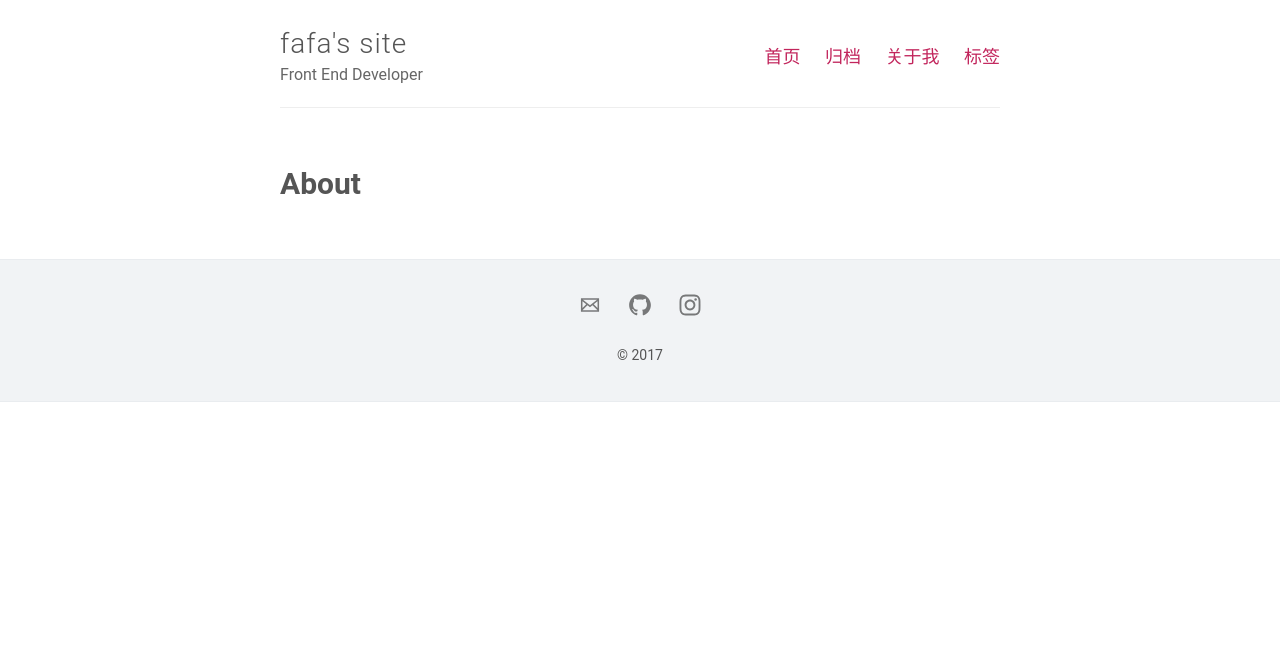
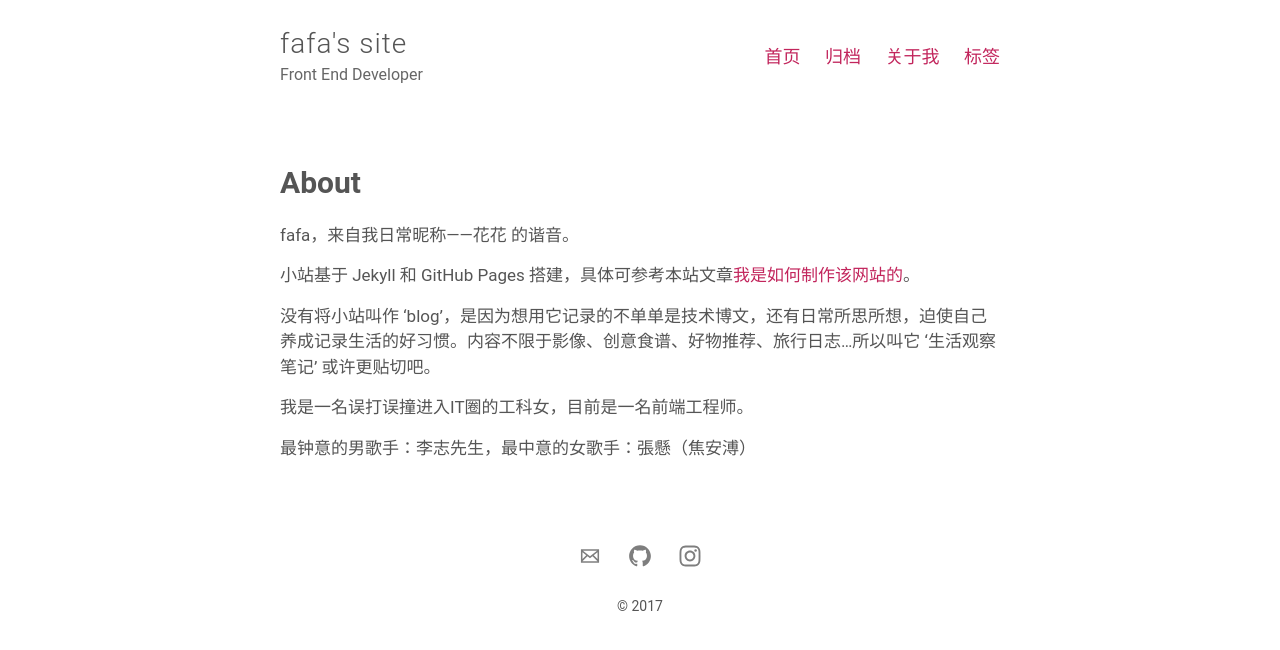
Before and after one commit to CassieRan/CassieRan.github.io, a Jekyll site: the page built from about.md, in a window 1280 px wide. Shown: the top 650 px of the page. Built offline with Jekyll 4.4.1, drawn with Linux system fonts in a browser that asks for light colours; some web fonts are replaced.

Commit message:
modified styles

```diff
--- a/_sass/_variables.scss
+++ b/_sass/_variables.scss
@@ -151,7 +151,7 @@ $pagination-over-color: $oc-gray-7;
 
 $tag-index-label-color: $base-color;
 $tag-index-label-background-color: $oc-gray-2;
-$tag-index-count-background-color: $oc-gray-3;
+$tag-index-count-background-color: rgba(248,195,205,.5);
 
 $footer-border-color: $oc-gray-2;
 $footer-background-color: $oc-gray-1;
--- a/about.md
+++ b/about.md
@@ -3,3 +3,13 @@ layout: page
 title: About
 permalink: /about/
 ---
+
+fafa，来自我日常昵称——花花 的谐音。
+
+小站基于 Jekyll 和 GitHub Pages 搭建，具体可参考本站文章[我是如何制作该网站的](https://cassieran.github.io/%E6%88%91%E6%98%AF%E5%A6%82%E4%BD%95%E5%88%B6%E4%BD%9C%E8%AF%A5%E7%BD%91%E7%AB%99%E7%9A%84/)。
+
+没有将小站叫作 ‘blog’，是因为想用它记录的不单单是技术博文，还有日常所思所想，迫使自己养成记录生活的好习惯。内容不限于影像、创意食谱、好物推荐、旅行日志…所以叫它 ‘生活观察笔记’ 或许更贴切吧。
+
+我是一名误打误撞进入IT圈的工科女，目前是一名前端工程师。
+
+最钟意的男歌手：李志先生，最中意的女歌手：張懸（焦安溥）
--- a/style.scss
+++ b/style.scss
@@ -319,7 +319,6 @@ img {
 
 .masthead {
   padding: 20px 0;
-  border-bottom: 1px solid $lightGray;
 
   @include mobile {
     text-align: center;
@@ -411,10 +410,10 @@ nav {
     }
     .post {
       padding: 25px;
-      box-shadow: 0 1px 4px rgba(0, 0, 0, .25);
+      box-shadow: 0 1px 2px rgba(0, 0, 0, .15);
       transition: all 0.7s ease-in-out;
       &:hover {
-        box-shadow: 0 1px 8px rgba(0, 0, 0, .35);
+        box-shadow: 0 1px 2px rgba(0, 0, 0, .25);
         transform: translateY(-2px);
       }
     }
@@ -422,7 +421,7 @@ nav {
 }
 
 .post {
-  box-shadow: 0 0 4px rgba(0, 0, 0, .25);
+  box-shadow: 0 1px 2px rgba(0, 0, 0, .15);
   padding: 25px;
   @include mobile {
     box-shadow: none;
@@ -573,9 +572,6 @@ nav {
 // Footer
 .wrapper-footer {
   margin-top: 50px;
-  border-top: 1px solid $footer-border-color;
-  border-bottom: 1px solid $footer-border-color;
-  background-color: $footer-background-color;
 }
 
 footer {
```
